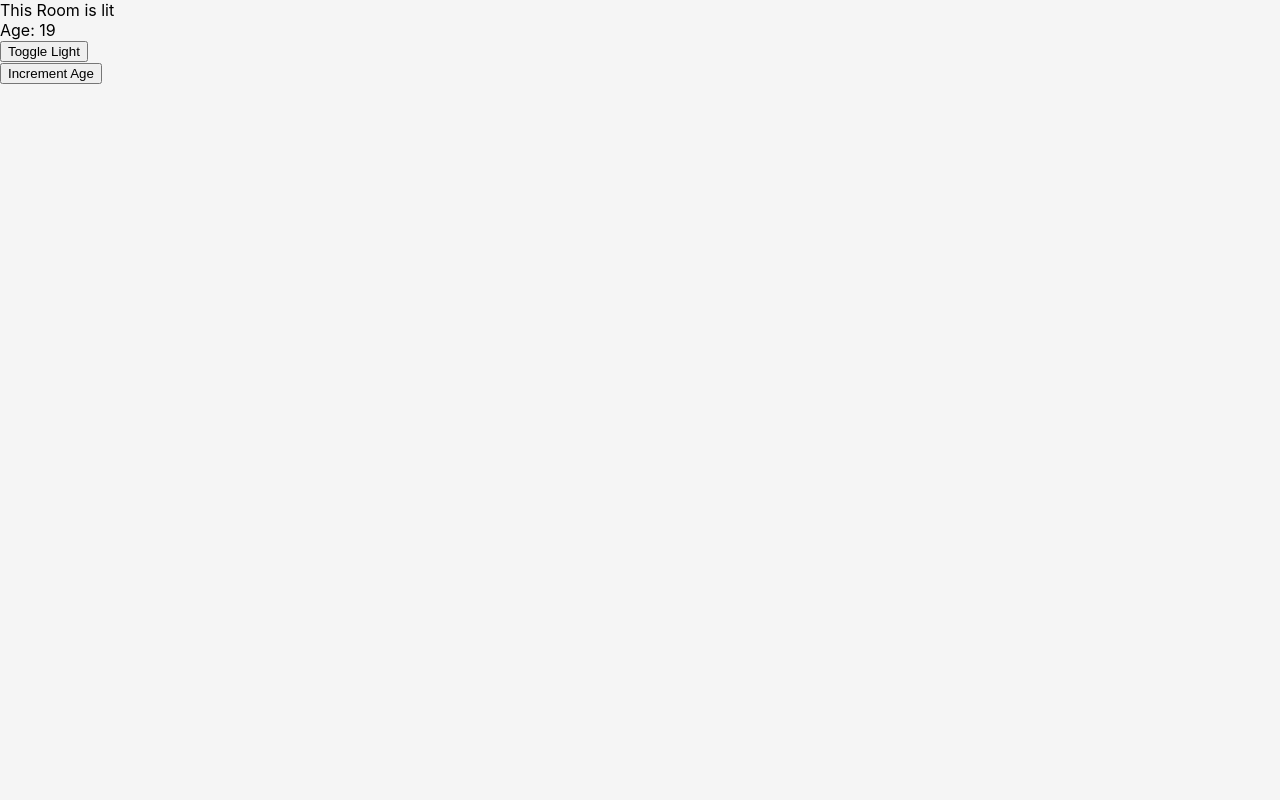
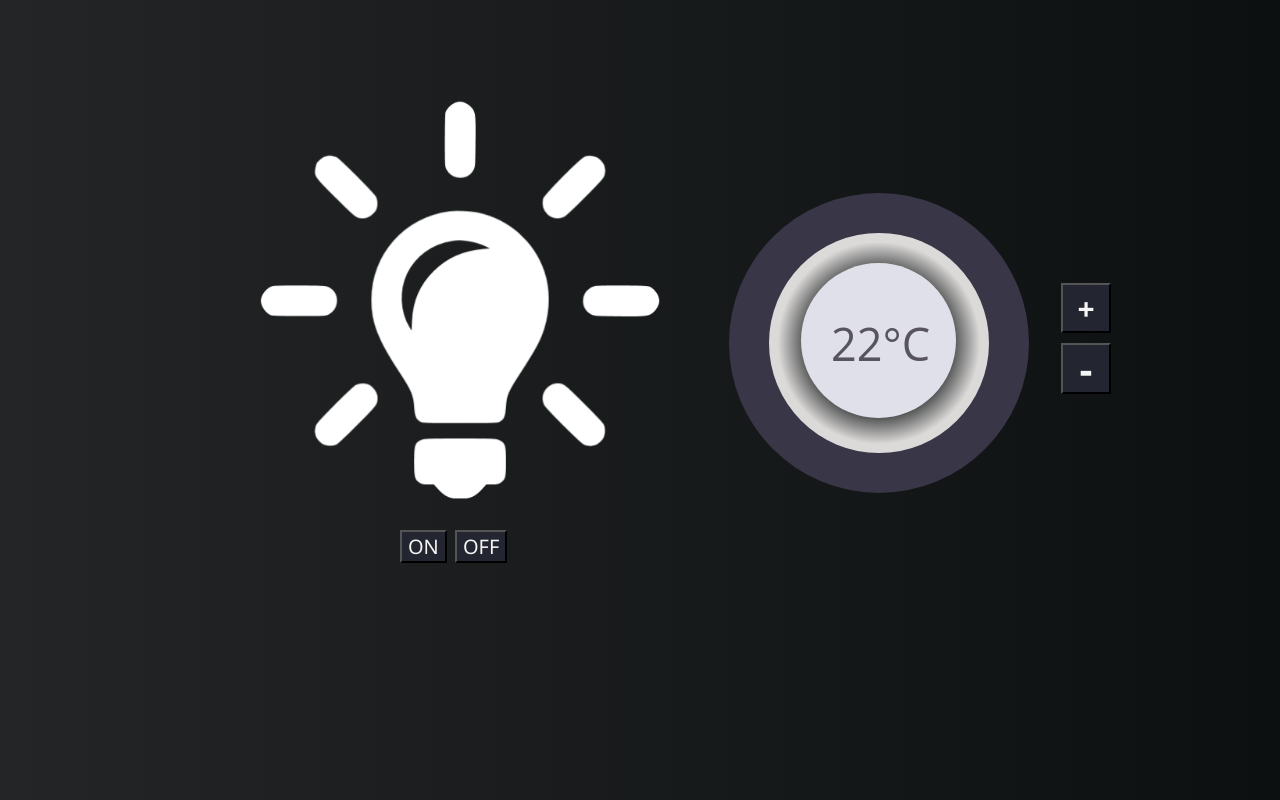
Before and after one commit to KKhan02/demo-app, a React (Create React App) app: page / in a window 1280 px wide. Built offline with nearby package versions, Linux system fonts and the light colour scheme.

Commit message:
Asssignment(9-June)
Created Assignment of 9th June 2020. Temperature and Bulb Hook counter thingy

```diff
--- a/package.json
+++ b/package.json
@@ -6,6 +6,7 @@
     "@testing-library/jest-dom": "^4.2.4",
     "@testing-library/react": "^9.3.2",
     "@testing-library/user-event": "^7.1.2",
+    "materialize-css": "^1.0.0-rc.2",
     "react": "^16.13.1",
     "react-dom": "^16.13.1",
     "react-scripts": "3.4.1"
--- a/public/index.html
+++ b/public/index.html
@@ -25,6 +25,7 @@
       Learn how to configure a non-root public URL by running `npm run build`.
     -->
     <title>React App</title>
+    <link rel="stylesheet" href="https://pro.fontawesome.com/releases/v5.10.0/css/all.css" integrity="sha384-AYmEC3Yw5cVb3ZcuHtOA93w35dYTsvhLPVnYs9eStHfGJvOvKxVfELGroGkvsg+p" crossorigin="anonymous"/>
   </head>
   <body>
     <noscript>You need to enable JavaScript to run this app.</noscript>
--- a/src/App.js
+++ b/src/App.js
@@ -1,11 +1,15 @@
 import React from 'react';
 import './App.css';
 import Room from './Room';
+import Bulb from './Bulb';
+import './Bulb.css';
 
 function App() {
   return (
     <div>
-      <Room />
+      {/* <Room /> */}
+      <br/>
+      <Bulb />
     </div>
   );
 }
--- /dev/null
+++ b/src/Bulb.css
@@ -0,0 +1,54 @@
+body{
+  background: linear-gradient(to right,#414345,#232526);
+}
+
+.Bulb{
+  display: inline-block;
+}
+
+/* .Bulb i{
+  font-size: 23em;
+  position: absolute;
+  left: 330px;
+  top: 130px;
+  color: black;
+} */
+.Bulb img{
+  height: 400px;
+  position: absolute;
+  left: 260px;
+  top: 100px;
+  color: black;
+}
+.ON{
+  display: inline;
+  position: absolute;
+  top: 530px;
+  left: 400px;
+  font-family: 'Segoe UI';
+  font-size: 20px;
+  color:whitesmoke;
+  background:#232530  ;
+}
+.OFF{
+  display: inline;
+  position: absolute;
+  top: 530px;
+  left: 455px;
+  font-family: 'Segoe UI';
+  font-size: 20px;
+  color:whitesmoke;
+  background:#232530  ;
+}
+
+.lit .Bulb img{
+  color: white;
+  text-shadow: 2px 2px 100px white;
+  filter: invert(100);
+
+}
+
+.dark{
+  color: black;
+  text-shadow: none;
+}
--- /dev/null
+++ b/src/Bulb.html
@@ -0,0 +1,20 @@
+<!DOCTYPE html>
+<html lang="en">
+<head>
+    <meta charset="UTF-8">
+    <meta name="viewport" content="width=device-width, initial-scale=1.0">
+    <title>Lightning Bulb</title>
+    <link rel="stylesheet" href="https://pro.fontawesome.com/releases/v5.10.0/css/all.css" integrity="sha384-AYmEC3Yw5cVb3ZcuHtOA93w35dYTsvhLPVnYs9eStHfGJvOvKxVfELGroGkvsg+p" crossorigin="anonymous"/>
+
+
+    <link rel="stylesheet" href="Bulb.css">
+</head>
+<body>
+    <div class="Bulb">
+        <img src="idea-512.png" alt="">
+        </body>
+
+    </div>
+    <button class="ON">ON</button> &nbsp; <button class="OFF">OFF</button>
+
+</html>
--- /dev/null
+++ b/src/Bulb.js
@@ -0,0 +1,57 @@
+import React, { useState } from 'react';
+import './Bulb.css';
+import logo from './idea-512.png';
+import './thermometer.css';
+
+
+function Bulb() {
+   const [isLit, setLit] = useState(true);
+   let [temperature,setTemperature] = useState(22);
+
+
+
+  return (
+    <div>
+    <div className={`Bulb ${isLit ? "lit" : "dark"}`} >
+
+        <div className="Bulb">
+          {/* <i class="fas fa-lightbulb"></i> */}
+          <img src={logo}/>
+        </div>
+        <button className="ON"
+        onClick={()=>{
+          console.log("ON");
+          if (isLit === false) setLit(!isLit)}}> ON</button>
+        <button className="OFF"
+                 onClick={()=>{
+                  console.log("OFF");
+                  if (isLit === true) setLit(!isLit)}}> OFF</button>
+      </div>
+      <div className="Thermo">
+      <div className="doughnut">
+        <div className="inner-doughnut">
+            <div className="inner-inner-doughnut">
+            <button id="increment"
+            onClick={()=>{
+              console.log("increment");
+              setTemperature(++temperature);
+            }}><b>+</b></button>
+            <button id="decrement"
+            onClick={()=>{
+              console.log("decrement");
+              setTemperature(--temperature);
+            }}><b>-</b></button>
+            <p>
+                {temperature}°C
+            </p>
+        </div>
+        </div>
+
+    </div>
+
+      </div>
+      </div>
+  );
+
+}
+export default Bulb;
--- /dev/null
+++ b/src/thermometer.css
@@ -0,0 +1,72 @@
+body{
+    background: linear-gradient(to right,#232526,#0D1011);
+    margin-left: 55%;
+    margin-top: 10%;
+}
+
+.doughnut {
+    background: radial-gradient(circle, transparent 50%, #393648 50%);
+    border-radius: 100%;
+    height: 300px;
+    width: 300px;
+    margin: 25px;
+    position: absolute;
+}
+
+p{
+    display: inline;
+    font-family:'Open Sans', sans-serif;
+    font-size: 45px;
+    padding-left:30px;
+    padding-top: 5px;
+    color: #57545F;
+    position: absolute;
+}
+
+
+.inner-doughnut{
+    background: radial-gradient(circle, transparent 40%, #dcdad9 65%);
+    border-radius: 100%;
+    height: 220px;
+    width: 220px;
+    margin-top:40px;
+    margin-left:40px;
+    /* position: relative;    */
+    position: absolute;
+}
+
+.inner-inner-doughnut{
+    background: #DFE0E9;
+    border-radius: 100%;
+    height: 155px;
+    width: 155px;
+    margin-top:30px;
+    margin-left:32px;
+    position: relative;
+    /* position:absolute; */
+}
+#increment{
+    display: inline;
+    position: absolute;
+    top: 20px;
+    left: 260px;
+    font-family: 'Segoe UI';
+    font-size: 30px;
+    height: 50px;
+    width: 50px;
+    color:whitesmoke;
+    background:#232530  ;
+}
+
+#decrement{
+    display: inline;
+    position: absolute;
+    top: 80px;
+    left: 260px;
+    font-family: 'Segoe UI';
+    font-size: 40px;
+    line-height: 45px;
+    width: 50px;
+    color:whitesmoke;
+    background:#232530  ;
+}
--- /dev/null
+++ b/src/thermometer.html
@@ -0,0 +1,23 @@
+<!DOCTYPE html>
+<html lang="en">
+<head>
+    <meta charset="UTF-8">
+    <meta name="viewport" content="width=div, initial-scale=1.0">
+    <title>Document</title>
+    <link rel="stylesheet" type="text/css" href="thermometer.css">
+</head>
+<body>
+    <div class="doughnut">
+        <div class="inner-doughnut">
+            <div class="inner-inner-doughnut">
+            <button id="increment"><b>+</b></button>
+            <button id="decrement"><b>-</b></button>
+            <p>
+                23°C
+            </p>
+        </div>
+        </div>
+
+    </div>
+</body>
+</html>
```
Also changed, not shown: src/idea-512.png (added), 1 other file (tests, documents, lock files or other folders).
